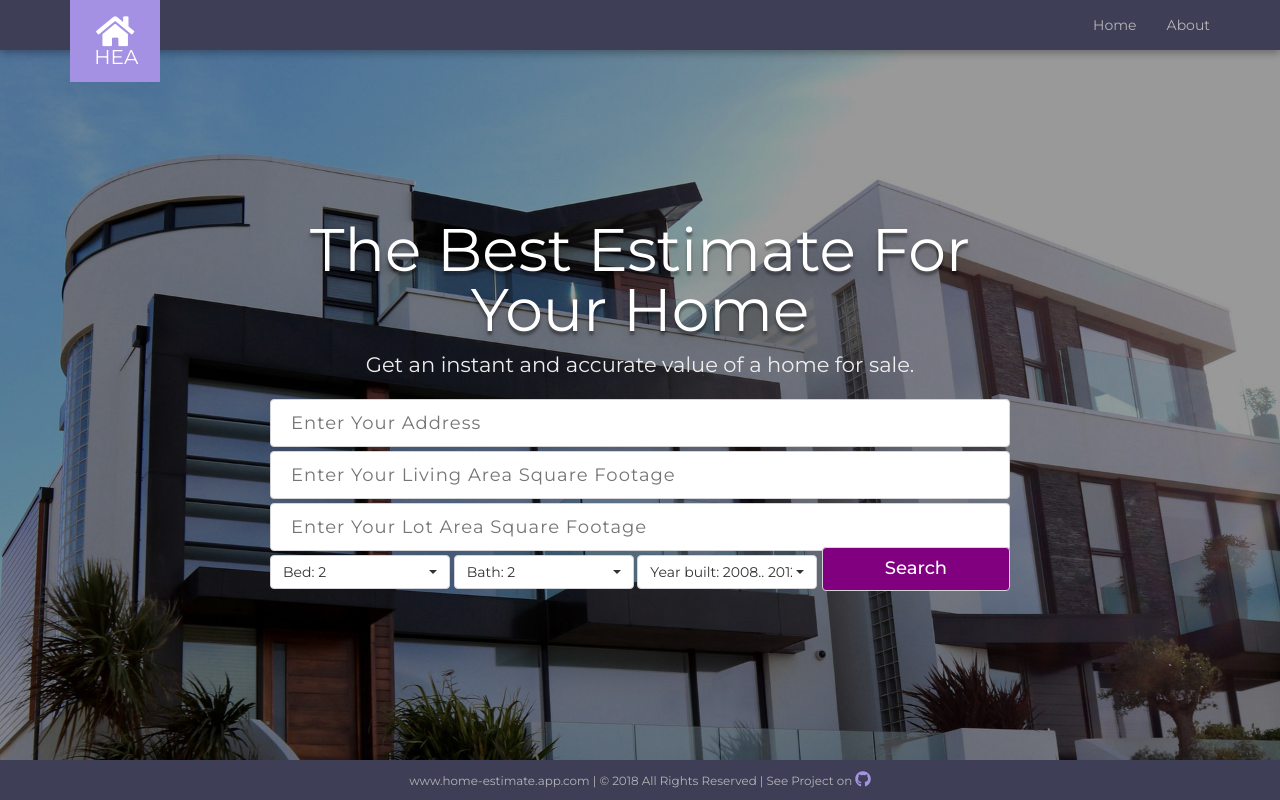
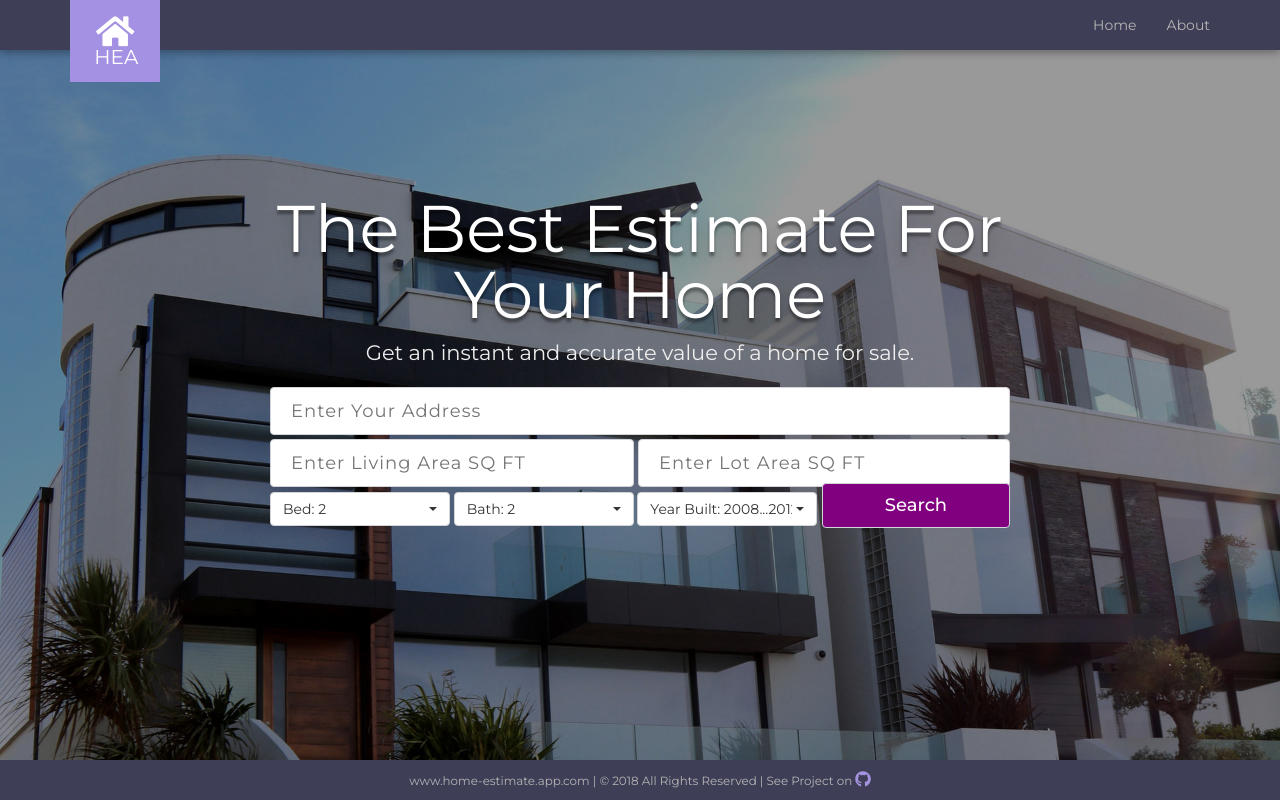
Before and after one commit to huiyuandiknow/Home_Data_App, a Flask app: page / in a window 1280 px wide. Run offline with Flask 2, Linux system fonts and the light colour scheme; some libraries are stand-ins or nearby versions.

Commit message:
Home page input fields and Results page styling

```diff
--- a/static/css/style.css
+++ b/static/css/style.css
@@ -83,7 +83,7 @@ body{
     width: 740px;
     margin: 0 auto;
     position: absolute;
-    top: 25%;
+    top: 22%;
     left: 50%;
     transform: translateX(-50%);
 }
@@ -97,7 +97,7 @@ body{
     color: white;
     font-family: 'Montserrat', sans-serif;
     font-weight: 400;
-    font-size: 60px;
+    font-size: 66px;
     line-height: 1;
     margin-bottom: 10px;
     text-shadow:
@@ -127,6 +127,20 @@ body{
     font-size: 18px;
     color:#855595;
     outline: none;
+}
+
+.input-liv{
+    width: 49.2%;
+    float: left;
+    margin-bottom: 1px;
+}
+
+.input-lot {
+    float: left;
+    position: relative;
+    width: 50.2%;
+    margin-left: 4px;
+    margin-bottom: 1px;
 }
 
 .bootstrap-select:not([class*=col-]):not([class*=form-control]):not(.input-group-btn){
@@ -191,7 +205,7 @@ body{
 
 .search-btn input[type=submit]{
     border: 1px solid #d4d4d8;
-    padding: 8px 20px 9px 20px;
+    padding: 9px 20px 9px 20px;
     border-radius: 4px;
     width: 188px;
     background: purple;
@@ -201,7 +215,7 @@ body{
     font-size: 18px;
     position: absolute;
     text-align: center;
-    top: 89%;
+    top: 87.5%;
     text-decoration: none;
     outline: none;
     right: 0px;
--- a/templates/home.html
+++ b/templates/home.html
@@ -6,7 +6,7 @@
 
 <div class="search-wrapper">
 
-    <h1>The Best Estimate For<br>Your Home</h1>
+    <h1>The Best Estimate For <br>Your Home</h1>
     <p class="lead text-center">Get an instant and accurate value of a home for sale.</p>
 
     <form action="/results" method="post">
@@ -15,18 +15,21 @@
                 <input type="text" id="address" name="address" placeholder="Enter Your Address">
             </div>
 
+            <div class="search-bar input-liv">
+                <input type="text" id="living" name="living" placeholder="Enter Living Area SQ FT">
+            </div>
+
+            <div class="search-bar input-lot">
+                <input type="text" id="lot" name="lot" placeholder="Enter Lot Area SQ FT">
+            </div>
+
 {#            <select id="type" name="type" class="selectpicker show-tick drop-down-hm"  title="Home Type">
                     <option>Condo</option>
                     <option>House</option>
                     <option>Townhouse</option>
                     <option>Land</option>
             </select>#}
-            <div class="search-bar">
-                <input type="text" id="living" name="living" placeholder="Enter Your Living Area Square Footage">
-            </div>
-            <div class="search-bar">
-                <input type="text" id="lot" name="lot" placeholder="Enter Your Lot Area Square Footage">
-            </div>
+
             <select id="bedrooms" name="beds" class="selectpicker show-tick"  title="Bedrooms">
                     <option value="1">Bed: 1</option>
                     <option value="2" selected>Bed: 2</option>
@@ -43,12 +46,12 @@
             </select>
 
             <select id="year" name="year" class="selectpicker show-tick"  title="Year">
-                    <option value="2013">Year built: 2013 and newer</option>
-                    <option value="2008" selected>Year built: 2008.. 2012</option>
-                    <option value="1998">Year built: 1998.. 2007</option>
-                    <option value="1978">Year built: 1978.. 1997</option>
-                    <option value="1958">Year built: 1958.. 1977</option>
-                    <option value="1938">Year built: 1957 and older</option>
+                    <option value="2013">Year Built: 2013 and newer</option>
+                    <option value="2008" selected>Year Built: 2008...2012</option>
+                    <option value="1998">Year Built: 1998...2007</option>
+                    <option value="1978">Year Built: 1978...1997</option>
+                    <option value="1958">Year Built: 1958...1977</option>
+                    <option value="1938">Year Built: 1957 and older</option>
             </select>
 
 
```
Also changed, not shown: other parts of static/css/style.css (+66 -10 lines), static/js/main.js (+44 -41 lines), templates/results.html (+12 -17 lines), static/img/results-bg.jpg (added).
